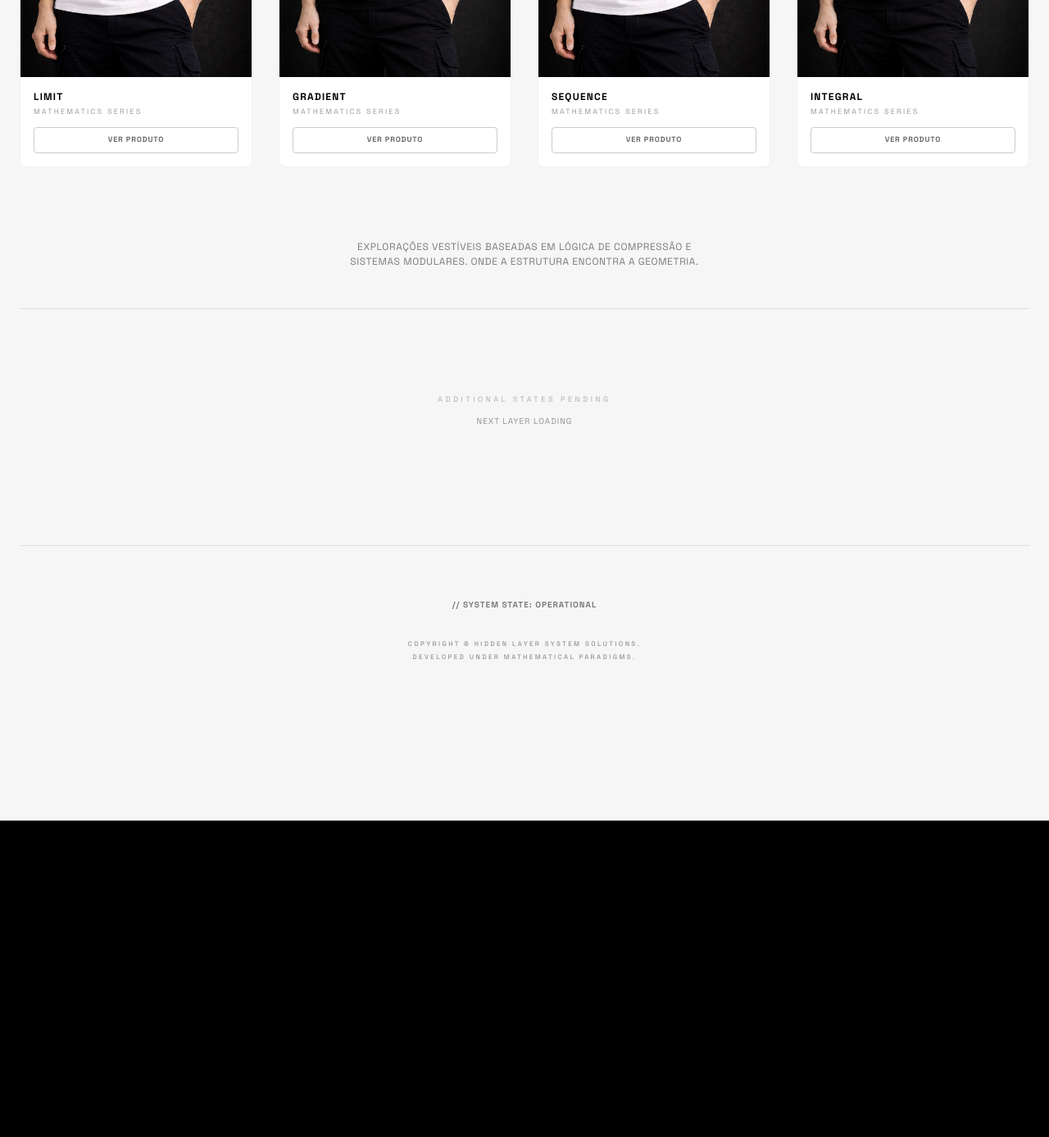
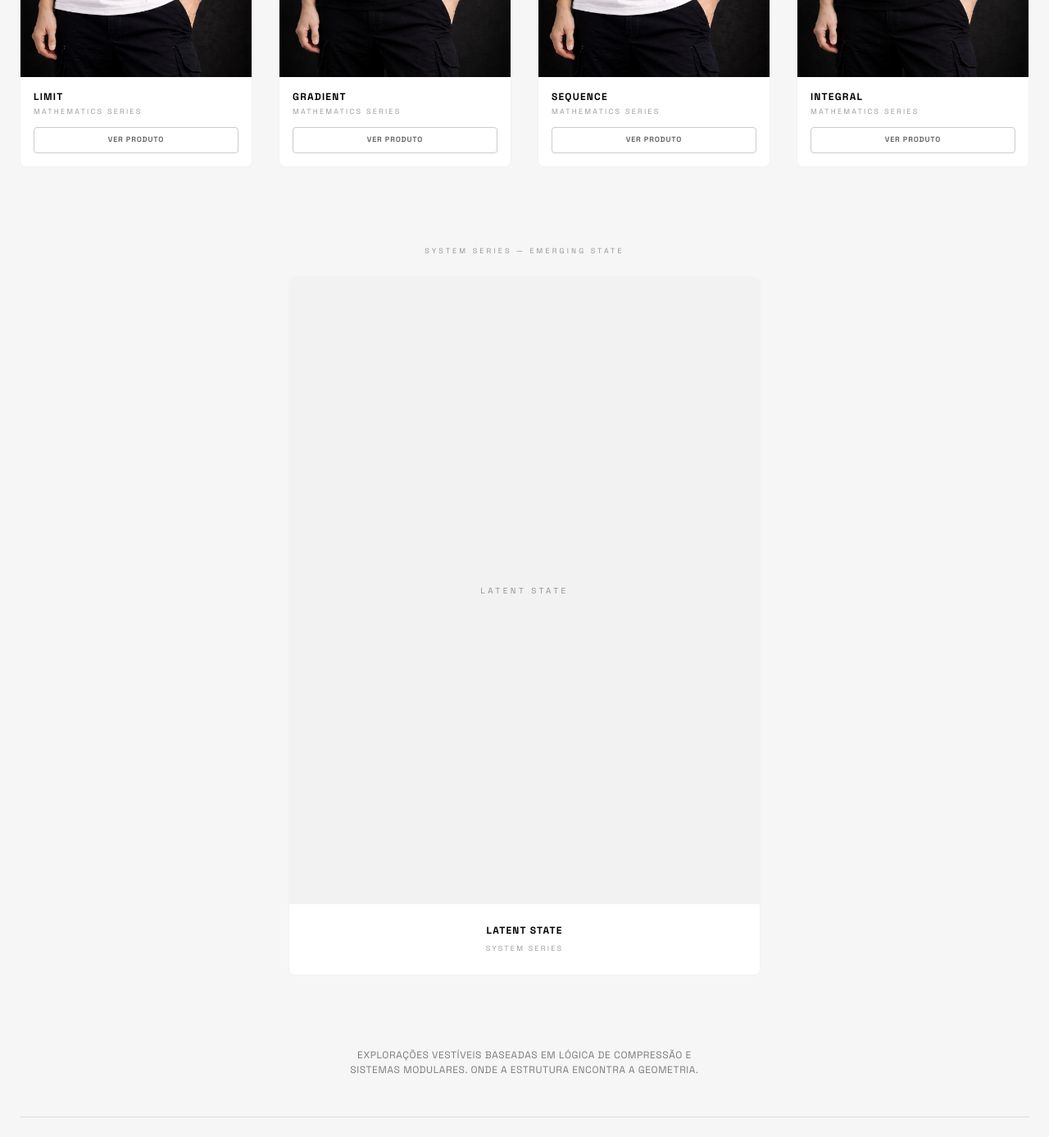
Before and after one commit to AdminAuditavel/hiddenlayer, a React (Vite) app: page / in a window 1280 px wide. Shown: the part 1339-2726 px from the top of the page at 82% size. Before the commit the page ends 2340 px from the top, so only its background shows below. Built offline with nearby package versions, Linux system fonts and the light colour scheme.

Commit message:
Update HomeView.tsx

```diff
--- a/src/views/HomeView.tsx
+++ b/src/views/HomeView.tsx
@@ -153,6 +153,37 @@ const HomeView: React.FC<Props> = ({
             })}
           </section>
 
+          {/* SYSTEM SERIES PREVIEW */}
+          <section className="mt-24">
+
+            <div className="mb-6 text-[9px] tracking-[0.35em] uppercase text-black/40 text-center">
+              System Series — Emerging State
+            </div>
+
+            <div className="max-w-xl mx-auto">
+              <div className="bg-white rounded-lg overflow-hidden border border-black/5 group transition-transform hover:scale-[1.01]">
+
+                <div className="aspect-[3/4] bg-[#f2f2f2] flex items-center justify-center">
+                  <div className="text-[10px] uppercase tracking-[0.35em] text-black/40">
+                    Latent State
+                  </div>
+                </div>
+
+                <div className="p-6 text-center">
+                  <div className="text-xs font-bold tracking-widest uppercase mb-2">
+                    LATENT STATE
+                  </div>
+
+                  <div className="text-[9px] text-black/40 uppercase tracking-[0.25em]">
+                    System Series
+                  </div>
+                </div>
+
+              </div>
+            </div>
+
+          </section>
+
           {/* CONCEPT NOTE */}
           <section className="mt-16 mb-10 pt-6">
             <div className="flex flex-col items-center text-center gap-4">
```
